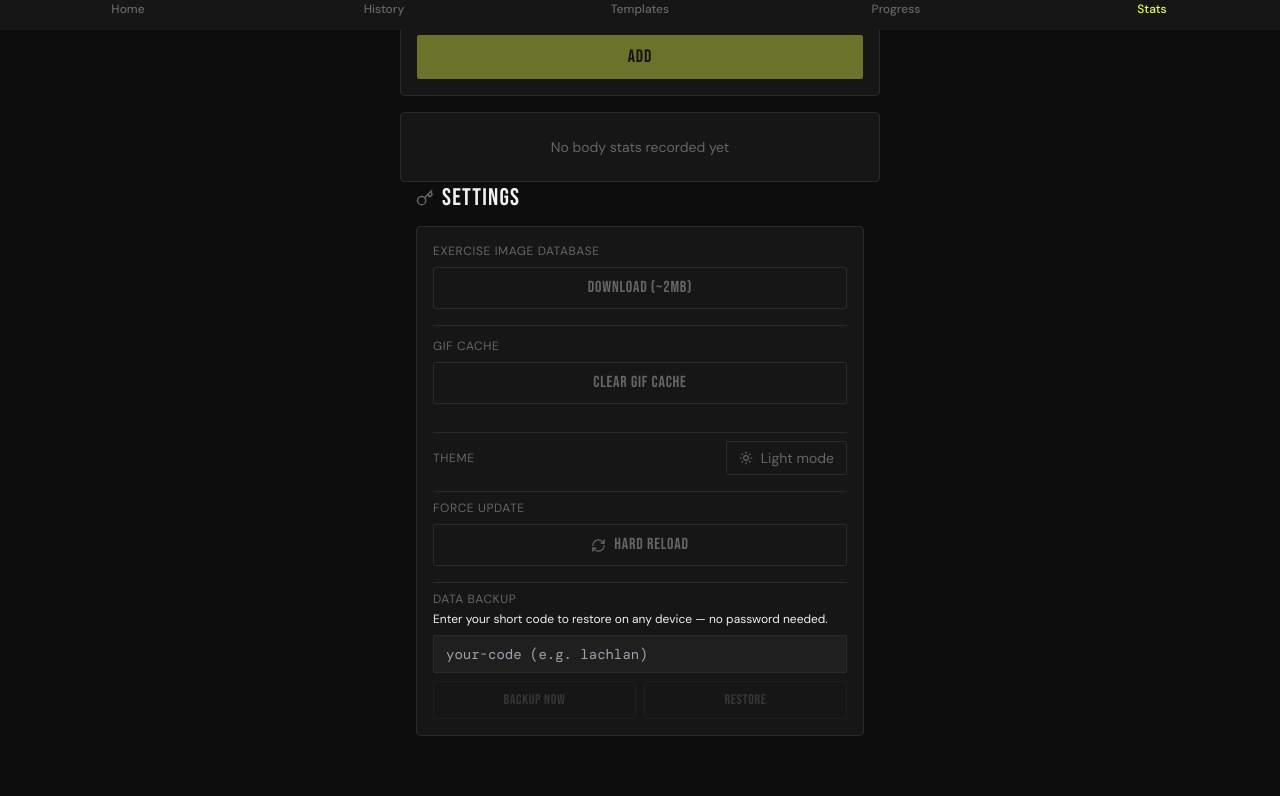
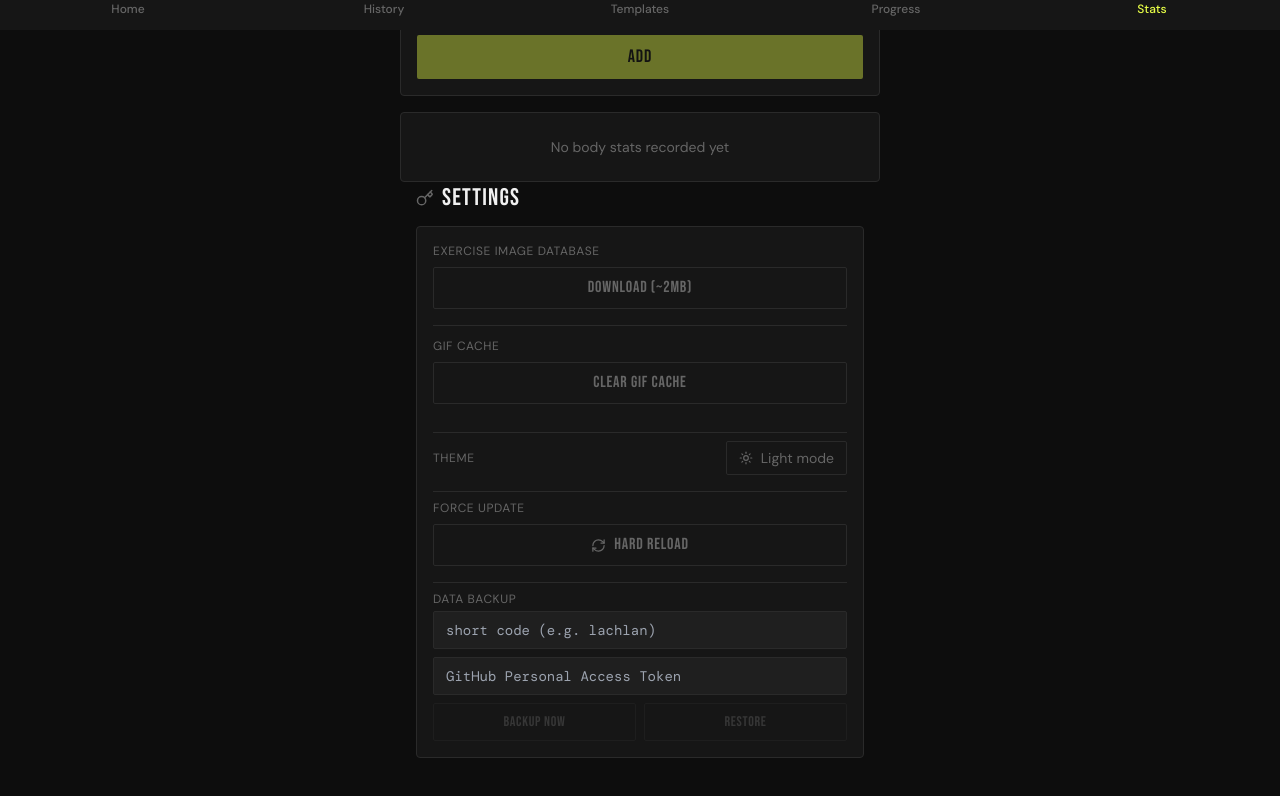
Before and after one commit to XipeTotec/Iromlog, a React (Vite) app: page /Iromlog/stats in a window 1280 px wide. Shown: the part 770-1566 px from the top of the page. Built offline with nearby package versions, Linux system fonts and the light colour scheme.

Commit message:
Show PAT field on first setup, hide after; toggle via 'change PAT'
PAT input auto-shows when no PAT is stored (fresh device/wipe).
After a successful backup it collapses. 'change PAT' link reveals it again.

```diff
--- a/src/pages/Stats.jsx
+++ b/src/pages/Stats.jsx
@@ -55,16 +55,18 @@ export default function Stats() {
   const { theme, toggle: toggleTheme } = useTheme();
 
   const [shortcode, setShortcode] = useState(() => localStorage.getItem('il_shortcode') || '');
+  const [pat, setPat] = useState(() => localStorage.getItem('il_github_pat') || '');
+  const [showPat, setShowPat] = useState(() => !localStorage.getItem('il_github_pat'));
   const [backupStatus, setBackupStatus] = useState('');
   const [backupLoading, setBackupLoading] = useState(false);
 
   const REPO = 'xipetotec/iromlog';
 
   async function handleBackup() {
-    const pat = localStorage.getItem('il_github_pat');
     const code = localStorage.getItem('il_shortcode');
-    if (!pat) { setBackupStatus('✗ No PAT — restore first to load credentials'); return; }
+    if (!pat) { setBackupStatus('✗ Enter your GitHub PAT'); return; }
     if (!code) { setBackupStatus('✗ Enter a short code first'); return; }
+    localStorage.setItem('il_github_pat', pat);
 
     const data = {};
     ['il_exercises','il_templates','il_sessions','il_prs','il_body_stats','il_settings','il_cardio'].forEach(k => {
@@ -515,18 +517,33 @@ export default function Stats() {
           </div>
 
           <div className="pt-2 border-t border-border">
-            <label className="text-xs font-body text-muted uppercase tracking-wider block mb-1">Data Backup</label>
-            <p className="text-xs font-body text-muted/60 mb-2">Enter your short code to restore on any device — no password needed.</p>
+            <div className="flex items-center justify-between mb-1">
+              <label className="text-xs font-body text-muted uppercase tracking-wider">Data Backup</label>
+              {!showPat && (
+                <button onClick={() => setShowPat(true)} className="text-xs font-body text-muted/50 hover:text-muted transition-colors">
+                  change PAT
+                </button>
+              )}
+            </div>
             <input
               type="text"
               value={shortcode}
               onChange={e => { const v = e.target.value.toLowerCase().replace(/[^a-z0-9]/g, ''); setShortcode(v); localStorage.setItem('il_shortcode', v); }}
-              placeholder="your-code (e.g. lachlan)"
+              placeholder="short code (e.g. lachlan)"
               className="w-full bg-surface2 border border-border rounded px-3 py-2 text-sm font-mono text-fg mb-2 focus:outline-none focus:border-accent placeholder-muted/40"
             />
+            {showPat && (
+              <input
+                type="password"
+                value={pat}
+                onChange={e => setPat(e.target.value)}
+                placeholder="GitHub Personal Access Token"
+                className="w-full bg-surface2 border border-border rounded px-3 py-2 text-sm font-mono text-fg mb-2 focus:outline-none focus:border-accent placeholder-muted/40"
+              />
+            )}
             <div className="flex gap-2">
               <button
-                onClick={async () => { setBackupLoading(true); setBackupStatus(''); await handleBackup(); setBackupLoading(false); }}
+                onClick={async () => { setBackupLoading(true); setBackupStatus(''); await handleBackup(); setShowPat(false); setBackupLoading(false); }}
                 disabled={backupLoading || !shortcode}
                 className="flex-1 border border-border rounded py-2 font-heading text-sm tracking-wider text-muted hover:text-fg hover:border-white transition-colors disabled:opacity-40"
               >
```
